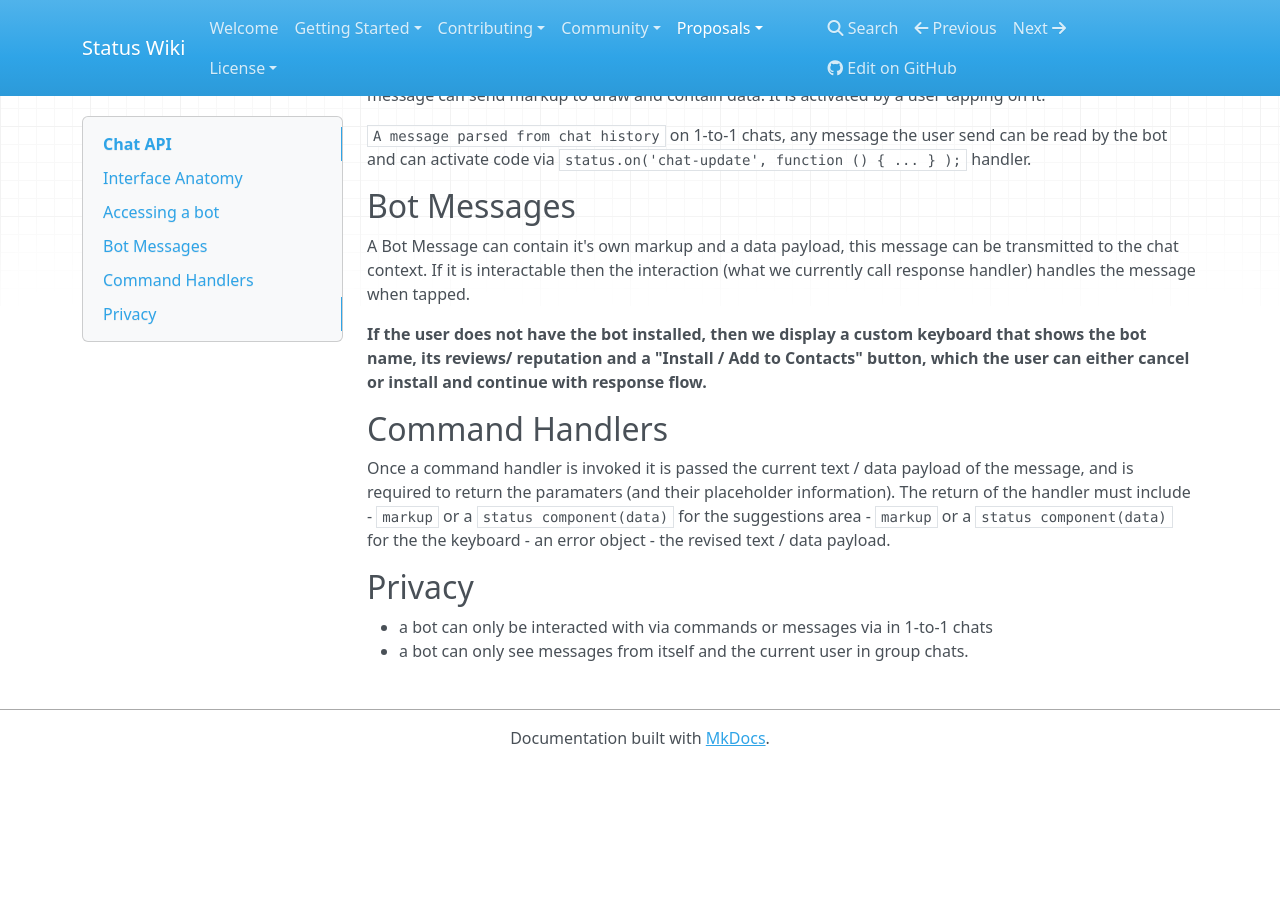
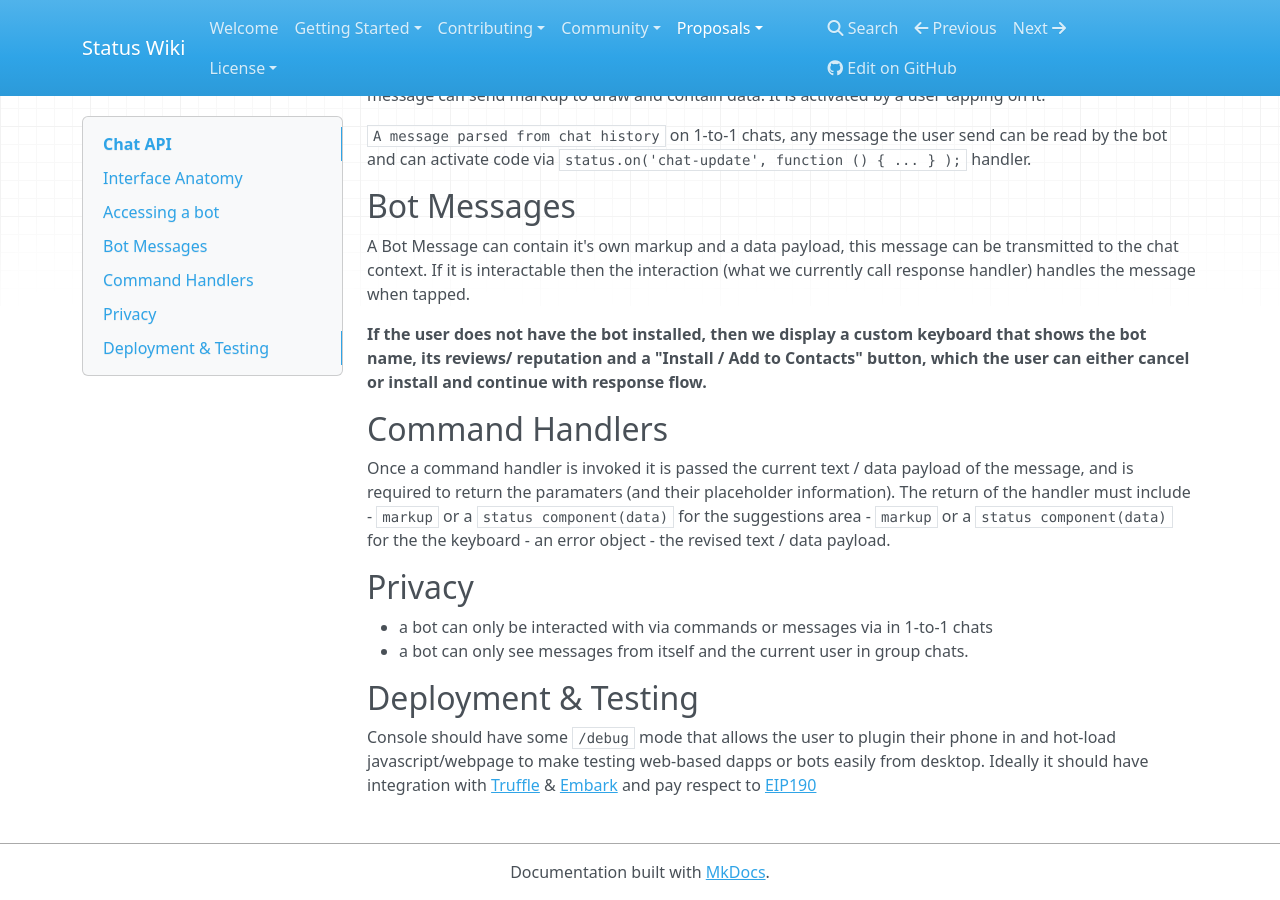
Before and after one commit to status-im/wiki.status.im, an MkDocs documentation site: the page built from docs/proposals/chat-api.md, in a window 1280 px wide and 900 px high, scrolled down 1029 px. Built offline with MkDocs 1.6.1, drawn with Linux system fonts in a browser that asks for light colours; nearby versions of some CDN libraries; old or Windows-style settings are respelled for this version of MkDocs; before the commit the page ends 1795 px from its top, so only the background shows below that.

Commit message:
Update chat-api.md

```diff
--- a/docs/proposals/chat-api.md
+++ b/docs/proposals/chat-api.md
@@ -46,3 +46,8 @@ Once a command handler is invoked it is passed the current text / data payload o
 
 - a bot can only be interacted with via commands or messages via in 1-to-1 chats
 - a bot can only see messages from itself and the current user in group chats.
+
+
+## Deployment & Testing
+
+Console should have some `/debug` mode that allows the user to plugin their phone in and hot-load javascript/webpage to make testing web-based dapps or bots easily from desktop. Ideally it should have integration with [Truffle](http://truffleframework.com/) & [Embark](https://github.com/iurimatias/embark-framework) and pay respect to [EIP190](https://github.com/ethereum/EIPs/issues/190)
```
